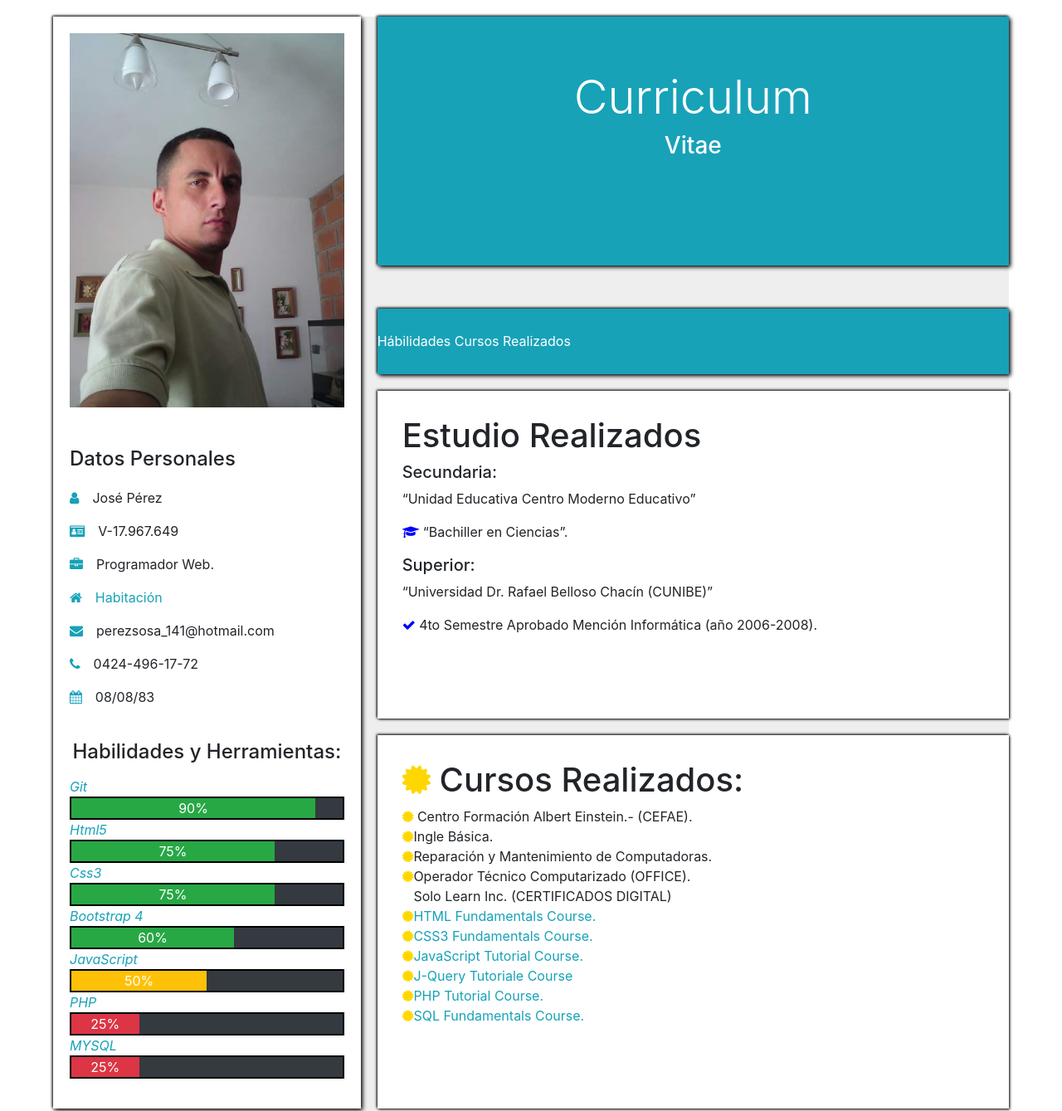
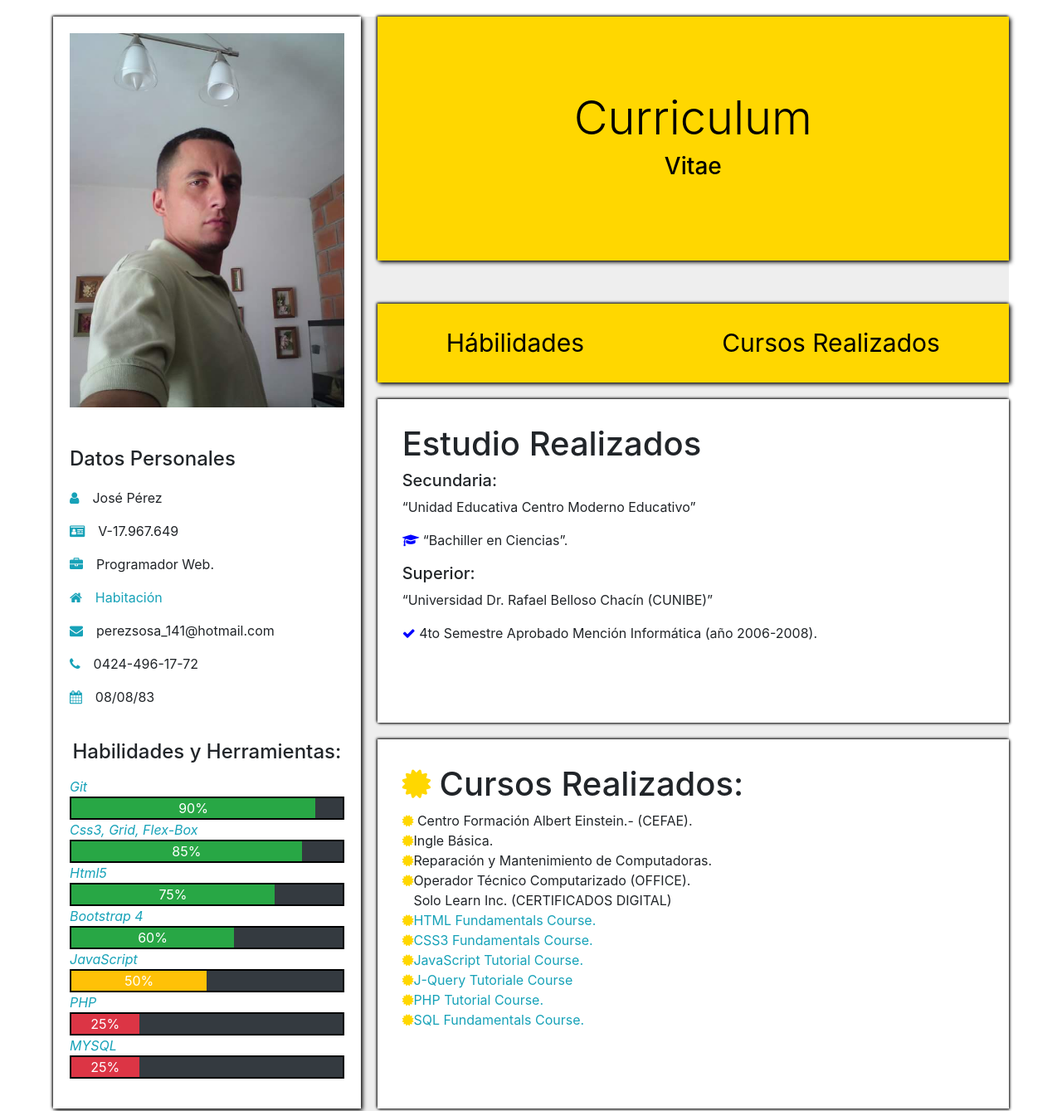
Before and after one commit to OgbeTuanilara/curriculum, a website: page index.html in a window 1280 px wide. Shown: the top 1339 px of the page at 83% size. Drawn offline with nearby package versions, Linux system fonts and the light colour scheme; some icons are missing.

Commit message:
fino hasta los momentos

```diff
--- a/css/estilo.css
+++ b/css/estilo.css
@@ -3,57 +3,100 @@
   padding: 0;
   box-sizing: border-box;
   list-style: none;
+  -webkit-box-sizing: border-box;
+  -moz-box-sizing: border-box;
 }
+/*contenedor*/
 .contenedor{
   background: #eeeeee;
 }
-.navegador{
-  display: flex;
-  box-shadow: 2px 2px 5px black,
-              -1px -1px 3px black;
-}
-.navegador > ul > li > a{
-  color: white;
-  justify-content: space-between;
-  text-align: center;
-}
+/*foto de la columna izquierda*/
 .datos-personales .foto{
   width: 60%;
   margin: 0 20%;
   max-height: 300px;
 }
+/*caja de la columna izquierda*/
 .datos-personales{
   background: white;
   padding: 20px;
   box-shadow: 2px 2px 5px black,
               -1px -1px 3px black;
 }
-.jumbotron{
+/*curriculum vitae*/
+.contenedor .jumbotron{
+  display: flex;
+  justify-content: center;
+  align-items: center;
   box-shadow: 2px 2px 5px black,
               -1px -1px 3px black;
 }
+/*navegacion*/
+.contenedor .navegador{
+  widows: 100%;
+  display: flex;
+  justify-content: space-around;
+  align-items: center;
+  box-shadow: 2px 2px 5px black,
+              -1px -1px 3px black;
+}
+.contenedor .navegador a{
+  font-size: 30px;
+}
+/*estudios realizados*/
 .contenedor .estudios-realizados{
   box-shadow: 1px 1px 3px black,
               -1px -1px 3px black;
   padding: 30px;
   background: white;
 }
+/*cursos realizados*/
 .contenedor .cursos-realizados{
   box-shadow: 1px 1px 3px black,
               -1px -1px 3px black;
   padding: 30px;
   background: white;
 }
-/*nombres de iconos para diferentes colores y tamaño*/
-.abe{
-  color: blue;
-}
-.dora{
-  color: gold;
-}
-.dora1{
+/*pies de pagina*/
+.contenedor .pies-pagina{
+  text-align: center;
+  line-height: 100px;
+  font-size: 30px;
+  min-height: 100px;
+  background: black;
   color: white;
 }
-.barra{
-  border: 2px solid black;
+/*nombres de iconos para diferentes colores y tamaño*/
+.abe{color: blue;}
+.dora{color: gold;}
+.dora1{color: white;}
+.barra{border: 2px solid black;}
+/*media query del jumbotron y el navegador*/
+@media screen and (max-width: 479px){
+.contenedor .jumbotron{background: brown;color:white;}
+.contenedor .navegador{background: brown;}
+.contenedor .navegador a{color: white;}
+.contenedor .pies-pagina{line-height: 100px;font-size: 13px; min-height: 100px;}
 }
+@media (min-width: 480px) and (max-width: 767px){
+  .contenedor .jumbotron{background: navy;color: white;}
+  .contenedor .navegador{background: navy;}
+  .contenedor .navegador a{color: white;}
+  .contenedor .pies-pagina{line-height: 100px;font-size: 13px; min-height: 100px;}
+}
+  @media (min-width: 768px) and (max-width: 991px){
+    .contenedor .jumbotron{background: greenyellow;}
+    .contenedor .navegador{background: greenyellow;}
+    .contenedor .navegador a{color: black;}
+    .contenedor .pies-pagina{line-height: 100px;font-size: 13px; min-height: 100px;}
+  }
+  @media (min-width: 992px) and (max-width: 1999px){
+    .contenedor .jumbotron{background: rgb(240, 43, 8); color: white;}
+    .contenedor .navegador{background: rgb(240, 43, 8);}
+    .contenedor .navegador a{color: white;}
+  }
+  @media (min-width: 1200px){
+    .contenedor .jumbotron{background: gold; color: black;}
+    .contenedor .navegador{background: gold;}
+    .contenedor .navegador a{color: black;}
+  }
--- a/css/grid.css
+++ b/css/grid.css
@@ -1,3 +1,4 @@
+
 .contenedor{
   width: 90%;
   margin: 20px auto;
@@ -18,12 +19,12 @@
   grid-row-end: datos-personales;
 }
 .contenedor .jumbotron{
+
   grid-column-start: jumbotron;
   grid-column-end: jumbotron;
   grid-row-start: jumbotron;
   grid-row-end: jumbotron;
-  justify-self: stretch;
-  align-self: stretch;
+
 }
 .contenedor .navegador{
   grid-column-start: navegador;
--- a/index.html
+++ b/index.html
@@ -12,19 +12,16 @@
   </head>
 <body>
 <div class="contenedor">
-  <div class="jumbotron jumbotron-fluid bg-info">
+  <div class="jumbotron jumbotron-fluid ">
     <div class="container">
-      <h1 class="text display-4 text-center text-white">Curriculum</h1>
-      <h3 class="text1 text-center text-white">Vitae</h3>
+      <h1 class="text display-4 text-center">Curriculum</h1>
+      <h3 class="text1 text-center">Vitae</h3>
     </div>
         </div>
-<nav class="navegador bg-info">
-    <ul class="text-center my-auto">
-      <li>
+<!--navegador-->
+<nav class="navegador">
     <a class="text2 text-center" href="#habilidad">Hábilidades</a>
     <a class="text3 text-center" href="#cursos">Cursos Realizados</a>
-      </li>
-    </ul>
 </nav>
 <section class="datos-personales">
   <div>
@@ -45,13 +42,13 @@
     <div class="barra bg-dark">
     <div class="dato15 text-white bg-success text-center" style="width: 90%">90%</div></div>
   </li>
+  <li><i class="dato10 text-info">Css3, Grid, Flex-Box</i><br>
+    <div class="barra bg-dark">
+    <div class="dato10 text-white bg-success text-center" style="width: 85%">85%</div></div>
+  </li>
   <li><i class="dato9 text-info">Html5</i><br>
     <div class="barra bg-dark">
     <div class="dato9 text-white bg-success text-center" style="width: 75%">75%</div></div>
-  </li>
-  <li><i class="dato10 text-info">Css3</i><br>
-    <div class="barra bg-dark">
-    <div class="dato10 text-white bg-success text-center" style="width: 75%">75%</div></div>
   </li>
   <li><i class="dato14 text-info">Bootstrap 4</i><br>
     <div class="barra bg-dark">
@@ -69,8 +66,6 @@
     <div class="barra bg-dark">
       <div class="dato13 text-white bg-danger text-center" style="width: 25%">25%</div></div>
     </li>
-
-
   </ul>
 </section>
 <!--estudios realizados-->
@@ -113,7 +108,7 @@
   </ul>
 </section>
 <!--pies de pagina-->
-<footer class="pies-pagina bg-dark text-white text-center">
+  <footer class="pies-pagina">
     &copy; 2019 Todos los Derechos son Reservados
   </footer>
 </div>
@@ -123,6 +118,5 @@
     <script src="js/scroll.js"></script>
     <script src="https://unpkg.com/scrollreveal"></script>
     <script src="js/Revel.js"></script>
-
   </body>
 </html>
--- a/js/Revel.js
+++ b/js/Revel.js
@@ -1,6 +1,13 @@
 $(document).ready(function(){
 window.sr = ScrollReveal();
-//las fotos de index.html
+// foto colun izq
+sr.reveal('#foto',{
+    duration: 2000,
+    origin: 'left',
+    distance: '300px',
+    delay: 1000
+});
+// plantilla curriculum
 sr.reveal('.jumbotron', {
         duration: 2000,
         origin: 'top',
@@ -8,14 +15,13 @@ sr.reveal('.jumbotron', {
 });
 sr.reveal('.text', {
     duration: 2000,
-    origin: 'right',
     delay: 1000
 });
 sr.reveal('.text1', {
     duration: 2000,
-    origin: 'right',
     delay: 1200
 });
+//caja nav
 sr.reveal('.navegador', {
     duration: 2000,
     origin: 'right',
@@ -31,6 +37,7 @@ sr.reveal('.text3', {
     origin: 'right',
     delay: 1100
 });
+//caja estudio realizado
 sr.reveal('.estudios-realizados', {
     duration: 2000,
     origin: 'right',
@@ -190,12 +197,6 @@ sr.reveal('.pies-pagina',{
     duration: 2000,
     origin: 'top',
     distance: '300px',
-    delay: 2000
-});
-sr.reveal('#foto',{
-    duration: 2000,
-    origin: 'left',
-    distance: '300px',
     delay: 1000
 });
 });
```
Lines whose indentation alone changed are shown as unchanged.
